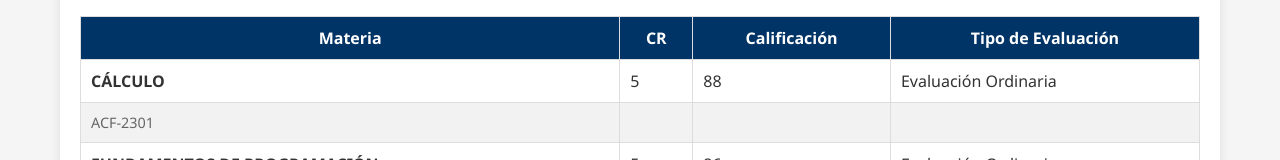
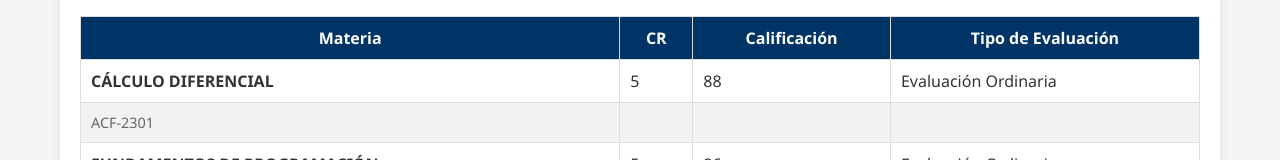
Before and after one commit to estudiantes-tuxtla-tecnm/BoletaDeCalificaciones, a plain HTML site: page index.html in a window 1280 px wide. Shown: the part 418-578 px from the top of the page. Drawn offline with Linux system fonts and the light colour scheme.

Commit message:
Update index.html

```diff
--- a/index.html
+++ b/index.html
@@ -240,7 +240,7 @@
                 </thead>
                 <tbody>
                     <tr>
-                        <td><strong>CÁLCULO</strong></td>
+                        <td><strong>CÁLCULO DIFERENCIAL</strong></td>
                         <td>5</td>
                         <td>88</td>
                         <td>Evaluación Ordinaria</td>
```
